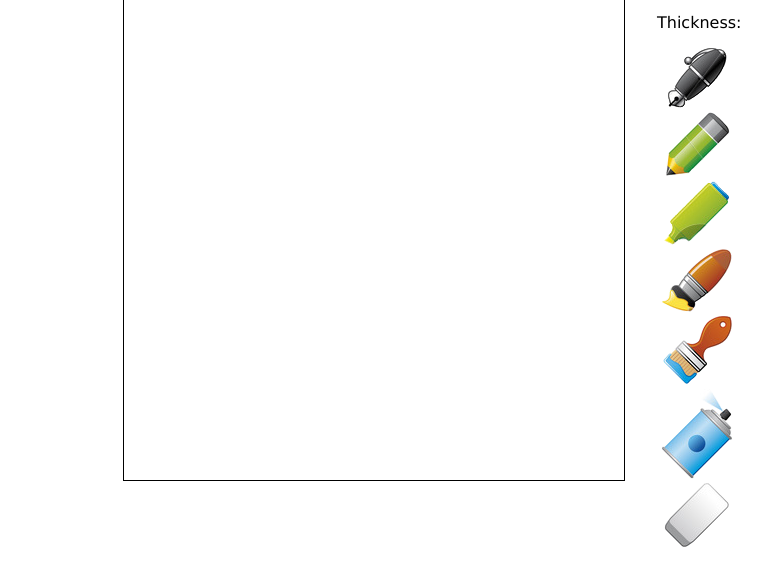
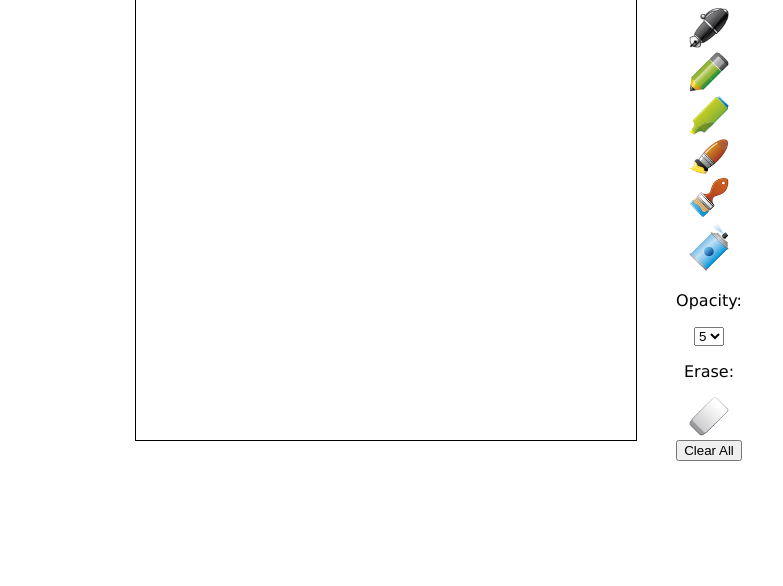
Before and after one commit to pablojorgeandres/jsDrawing, a plain HTML site: page index.html in a window 1280 px wide. Shown: the part 142-728 px from the top of the page, without its empty margins (195-978 px from the left). Drawn offline with Linux system fonts and the light colour scheme.

Commit message:
Functions added - Beta III - Falta hacer canvas resize

```diff
--- a/functions.js
+++ b/functions.js
@@ -1,13 +1,16 @@
-// document.addEventListener("mousemove", detectWhereIsMouse);
+
+
 document.addEventListener("mousemove", startTrace);
 
 var canvasObj = document.getElementById('area_de_dibujo');
 var canvas = canvasObj.getContext("2d");
+console.log(canvas);
 var canvasOffSetX = canvasObj.offsetLeft;
 var canvasOffSetY = canvasObj.offsetTop;
 var color = 'black';
 var x,y;
 var thickness = 1;
+var opacity = 1;
 
 function startTrace() {
     var mouseDown = false;
@@ -27,6 +30,7 @@ function startTrace() {
         } else if( x > 0 && x < 500 && y > 0 && y < 500) {
             canvas.strokeStyle = color;
             canvas.lineWidth = thickness;
+            canvas.globalAlpha = opacity;
             canvas.beginPath();
             canvas.moveTo( x , y );
             var endPoint = getCoords(event);
@@ -52,16 +56,24 @@ function getCoords(event) {
 
 function getThikness(n) {
     color = document.getElementById("color").value;
+    opacity = document.getElementById("opacity").value;
     thickness = n;
-    return thickness;
 }
 
 function eraser() {
     thickness = 20;
+    opacity = 1;
     color = 'white';
 }
 
 function getColor() {
     color = document.getElementById("color").value;
-    return color;
 }
+
+function clearAll() {
+    canvas.clearRect(0, 0, canvasObj.width, canvasObj.height);
+}
+
+function getOpacity() {
+    opacity = document.getElementById("opacity").value;
+}
--- a/index.html
+++ b/index.html
@@ -7,12 +7,15 @@
     <title>Dibujando con flechas</title>
     <style>
         body{
-            padding: 2em;
             font-family: Verdana, Geneva, Tahoma, sans-serif;
+            margin: 0;
+            padding: 0;
         }
         .content {
             display: flex;
             flex-flow: row;
+            width: 100vw;
+            height: 100vh;
         }
         canvas {
             border: 1px solid black;
@@ -44,6 +47,10 @@
         }
         #palette {
             width: 50px;
+        }
+        .thick ul > li > a > img {
+            width: 40px;
+            height: auto;
         }
         @media screen and (min-width: 1080px){
             .canvas {
@@ -116,9 +123,23 @@
                             </a>
                         </li>
                         <li>
+                            <p>Opacity:</p>
+                            <select name="opacity" id="opacity" onchange="getOpacity();">
+                                <option value="1">5</option>
+                                <option value="0.9">4</option>
+                                <option value="0.7">3</option>
+                                <option value="0.5">2</option>
+                                <option value="0.3">1</option>
+                            </select>
+                        </li>
+                        <li>
+                            <p>Erase:</p>
                             <a href="#" value="1" onclick="eraser();">
                                 <img src="images/eraser.png" alt="">
                             </a>
+                        </li>
+                        <li>
+                            <button id="clear-all" onclick="clearAll();">Clear All</button>
                         </li>
                     </ul>
                 </div>
```
